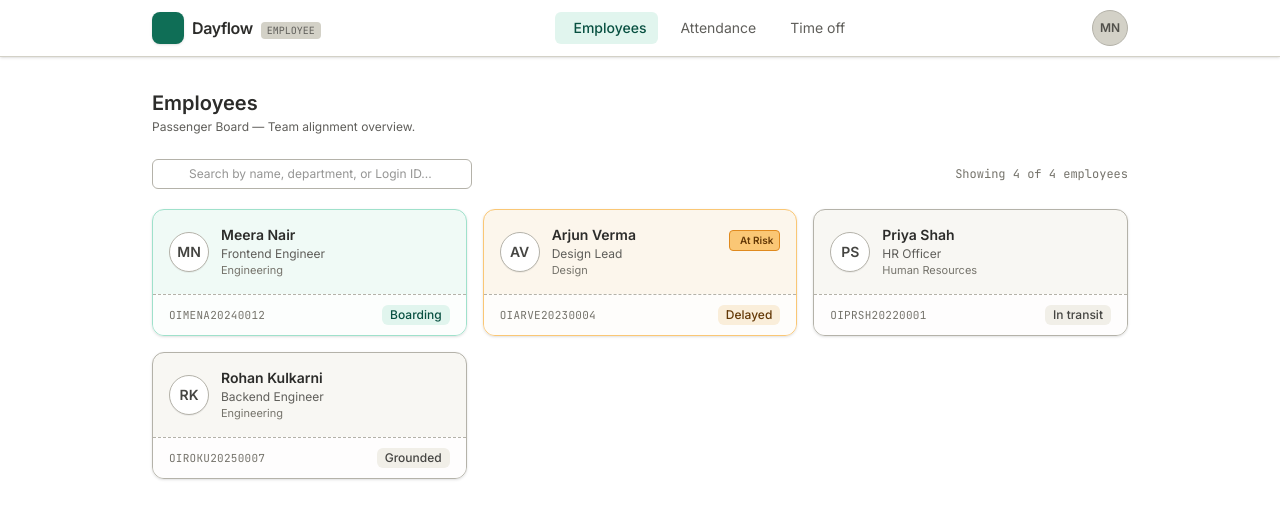
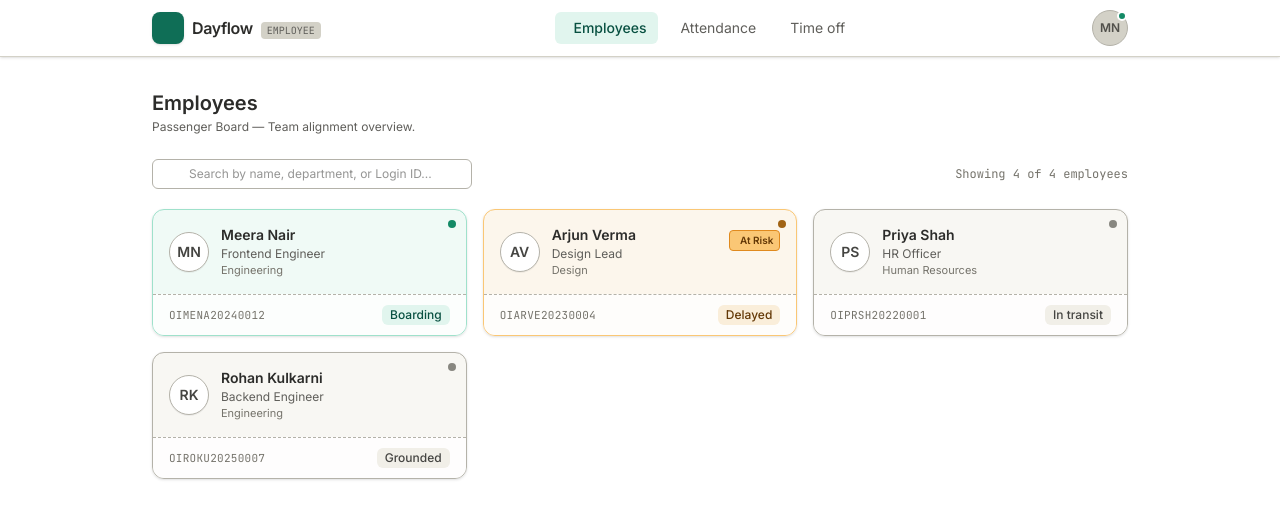
Before and after one commit to abhishettyy/HuMage, a React (Vite) app in the folder frontend/: page / in a window 1280 px wide. Both pictures are taken after typing "Sample", "Sample123" into the empty fields and a click on the button "Sign in". Shown: the top 518 px of the page. Built offline with nearby package versions, Linux system fonts and the light colour scheme; some icons are missing.

Commit message:
Update the admin landing page with icon placeholders

```diff
--- a/frontend/src/App.jsx
+++ b/frontend/src/App.jsx
@@ -136,6 +136,7 @@ export default function App() {
 
   // Viewing a specific employee or self profile
   if (selectedEmployee || isSelfProfile) {
+    const currentEmployee = role === "admin" ? employees[2] : employees[0];
     const targetEmp = isSelfProfile
       ? role === "admin"
         ? employees[2] // Priya Shah / HR Admin
@@ -156,6 +157,9 @@ export default function App() {
             setSelectedEmployee(null);
             setIsSelfProfile(true);
           }}
+          onCheckIn={handleCheckIn}
+          onCheckOut={handleCheckOut}
+          employee={currentEmployee}
           onLogOut={() => {
             setRole(null);
             setSelectedEmployee(null);
@@ -184,6 +188,9 @@ export default function App() {
         role={role}
         onOpenSelfProfile={() => setIsSelfProfile(true)}
         onLogOut={() => setRole(null)}
+        onCheckIn={handleCheckIn}
+        onCheckOut={handleCheckOut}
+        employee={role === "admin" ? employees[2] : employees[0]}
       />
 
       {tab === "dashboard" && (
--- a/frontend/src/components/BoardingPassCard.jsx
+++ b/frontend/src/components/BoardingPassCard.jsx
@@ -15,8 +15,11 @@ export default function BoardingPassCard({ employee, onClick }) {
   return (
     <button
       onClick={onClick}
-      className={`w-full text-left rounded-xl border overflow-hidden transition-all duration-200 shadow-sm hover:shadow ${RAMP_TINT_CLASSES[meta.ramp]}`}
+      className={`relative w-full text-left rounded-xl border overflow-hidden transition-all duration-200 shadow-sm hover:shadow ${RAMP_TINT_CLASSES[meta.ramp]}`}
     >
+      {/* Corner Status Dot */}
+      <div className={`absolute top-2.5 right-2.5 w-2 h-2 rounded-full ${meta.ramp === "teal" ? "bg-teal-500" : (meta.ramp === "amber" ? "bg-amber-500" : "bg-slate-400")}`}></div>
+
       <div className="flex items-start justify-between p-4">
         <div className="flex items-center gap-3">
           <div className="w-10 h-10 rounded-full bg-white flex items-center justify-center text-sm font-semibold text-slate-800 border border-slate-200 shadow-2xs">
--- a/frontend/src/layout/NavBar.jsx
+++ b/frontend/src/layout/NavBar.jsx
@@ -7,7 +7,7 @@ const TABS = [
   { key: "salary", label: "Salary", icon: "ti-report-money", adminOnly: true },
 ];
 
-export default function NavBar({ active, onNavigate, role, onOpenSelfProfile, onLogOut }) {
+export default function NavBar({ active, onNavigate, role, onOpenSelfProfile, onLogOut, onCheckIn, onCheckOut, employee }) {
   const [dropdownOpen, setDropdownOpen] = useState(false);
 
   return (
@@ -46,9 +46,10 @@ export default function NavBar({ active, onNavigate, role, onOpenSelfProfile, on
         <div className="relative">
           <button
             onClick={() => setDropdownOpen(!dropdownOpen)}
-            className="w-9 h-9 rounded-full bg-slate-100 hover:bg-slate-200 border border-slate-200 flex items-center justify-center text-xs font-semibold text-slate-700 transition-colors focus:outline-none focus:ring-2 focus:ring-teal-200"
+            className="w-9 h-9 rounded-full bg-slate-100 hover:bg-slate-200 border border-slate-200 flex items-center justify-center text-xs font-semibold text-slate-700 relative transition-colors focus:outline-none focus:ring-2 focus:ring-teal-200"
           >
             {role === "admin" ? "AD" : "MN"}
+            <span className={`absolute top-0 right-0 w-2.5 h-2.5 rounded-full border-2 border-white ${employee?.status === "boarding" ? "bg-teal-500" : (employee?.status === "in_transit" ? "bg-slate-400" : "bg-amber-500")}`}></span>
           </button>
 
           {dropdownOpen && (
@@ -63,6 +64,29 @@ export default function NavBar({ active, onNavigate, role, onOpenSelfProfile, on
                 <p className="text-[11px] text-slate-500 font-mono">
                   {role === "admin" ? "ADMIN_ROOT" : "OIMENA20240012"}
                 </p>
+              </div>
+
+              {/* Check In / Check Out Floating Widget */}
+              <div className="px-4 py-3 border-b border-slate-100 bg-slate-50">
+                <div className="flex justify-between items-center mb-2">
+                   <p className="text-xs font-semibold text-slate-700">Attendance</p>
+                </div>
+                {!employee?.checkIn && (
+                  <button onClick={onCheckIn} className="w-full text-left px-3 py-1.5 text-xs font-medium bg-teal-600 text-white rounded hover:bg-teal-700 mb-1 flex items-center justify-between">
+                    Check In <i className="ti ti-arrow-right"></i>
+                  </button>
+                )}
+                {employee?.checkIn && (
+                  <p className="text-[10px] text-slate-500 mb-2 font-mono">Checked in: {employee.checkIn}</p>
+                )}
+                {employee?.checkIn && !employee?.checkOut && (
+                  <button onClick={onCheckOut} className="w-full text-left px-3 py-1.5 text-xs font-medium border border-slate-200 text-slate-700 rounded hover:bg-white flex items-center justify-between shadow-sm">
+                    Check Out <i className="ti ti-arrow-right"></i>
+                  </button>
+                )}
+                {employee?.checkOut && (
+                  <p className="text-[10px] text-slate-500 font-mono">Checked out: {employee.checkOut}</p>
+                )}
               </div>
 
               <button
```
Also changed, not shown: 2 other files (tests, documents, lock files or other folders).
